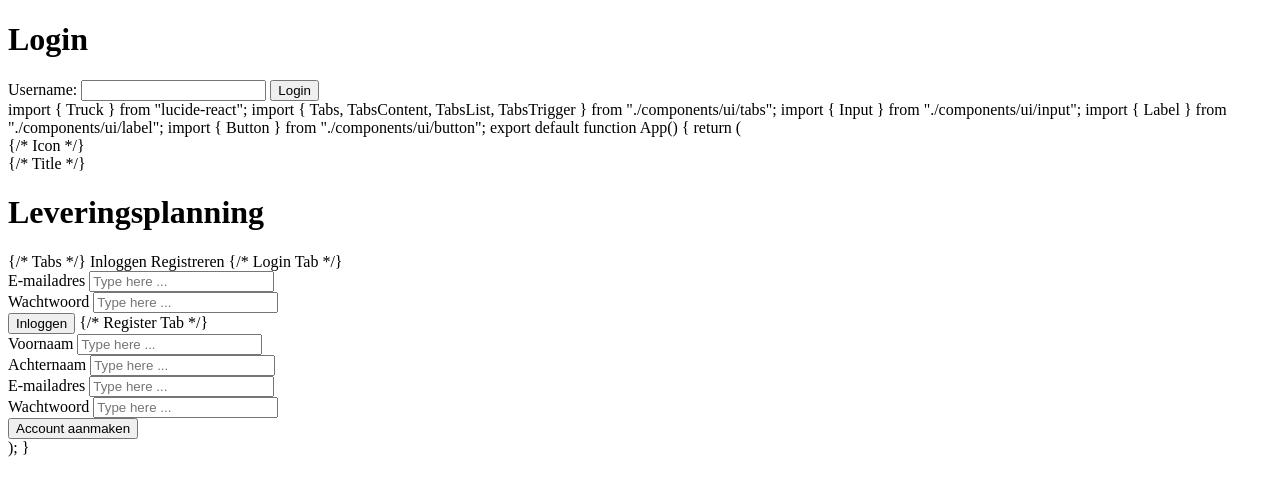
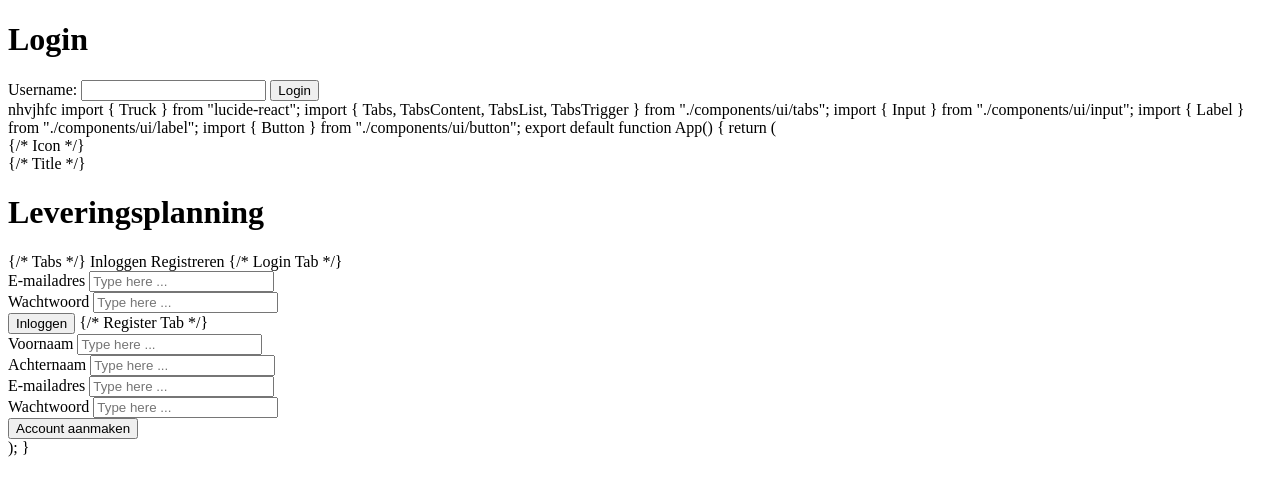
Before and after one commit to A-D-DBS-application/web-application-2025-group-19, a Flask app: page /login in a window 1280 px wide. Shown: the top 496 px of the page. Run offline with Flask 3, Linux system fonts and the light colour scheme.

Commit message:
Update login.html

```diff
--- a/app/templates/login.html
+++ b/app/templates/login.html
@@ -12,7 +12,7 @@
 </body>
 </html>
 
-
+nhvjhfc
 
 import { Truck } from "lucide-react";
 import { Tabs, TabsContent, TabsList, TabsTrigger } from "./components/ui/tabs";
```
